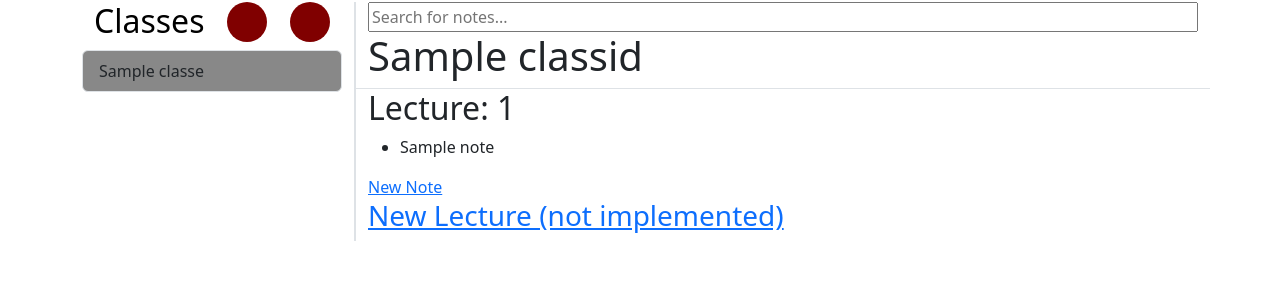
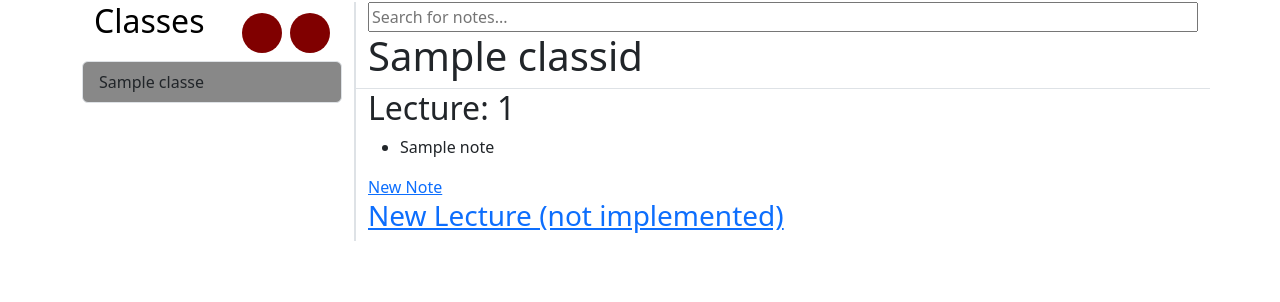
Before and after one commit to StudiousSDD/Studious, a Django app: template notes/templates/notes/view-class.html in a window 1280 px wide. Shown: the part 88-390 px from the top of the page. Run offline with Django 4.2, Linux system fonts and the light colour scheme; the template is opened without the code that fills it: most values are stand-ins (such as "Sample title", 1, 10 or a date in 2020); some libraries are stand-ins or nearby versions.

Commit message:
fixed icon images and align

```diff
--- a/notes/templates/notes/calendar.html
+++ b/notes/templates/notes/calendar.html
@@ -70,7 +70,7 @@
               <i class="fa-solid fa-plus" style="color: white; align-self: center; justify-self: center; "></i>
             </a>
             <a href="{% url 'notes:import_class' %}" class="addClassLink">
-              <i class="fa-solid fa-import" style="color: white; align-self: center; justify-self: center; "></i>
+              <i class="fa-solid fa-file-import" style="color: white; align-self: center; justify-self: center; "></i>
             </a>
           </h2>
         </div>
--- a/notes/templates/notes/view-class.html
+++ b/notes/templates/notes/view-class.html
@@ -38,6 +38,7 @@
       background-color: maroon;
       justify-content: center;
       justify-items: center;
+      left: 0;
     }
 
     a.addClassLink:link{
@@ -53,12 +54,14 @@
       <div class="col-12 mb-3">
         <h2 class="container">
           Classes
-          <a href="{% url 'notes:add_event' %}" class="addClassLink">
-              <i class="fa-solid fa-plus" style="color: white; align-self: center; justify-self: center; "></i>
-          </a>
-          <a href="{% url 'notes:import_class' %}" class="addClassLink">
-            <i class="fa-solid fa-import" style="color: white; align-self: center; justify-self: center; "></i>
-          </a>
+          <div>
+            <a href="{% url 'notes:add_event' %}" class="addClassLink">
+                <i class="fa-solid fa-plus" style="color: white; align-self: center; justify-self: center; "></i>
+            </a>
+            <a href="{% url 'notes:import_class' %}" class="addClassLink">
+              <i class="fa-solid fa-file-import" style="color: white; align-self: center; justify-self: center; "></i>
+            </a>
+          </div>
         </h2>
         <div class="class-list">
 
```
